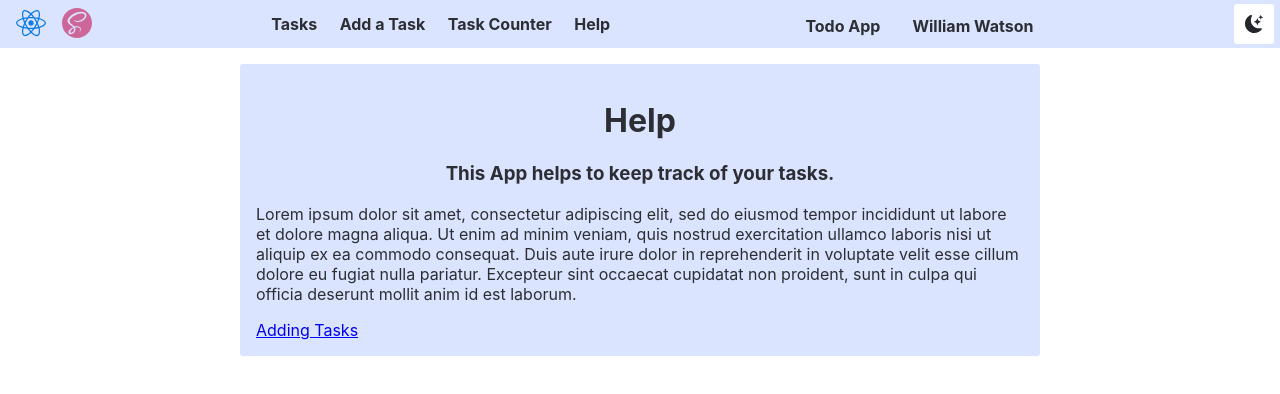
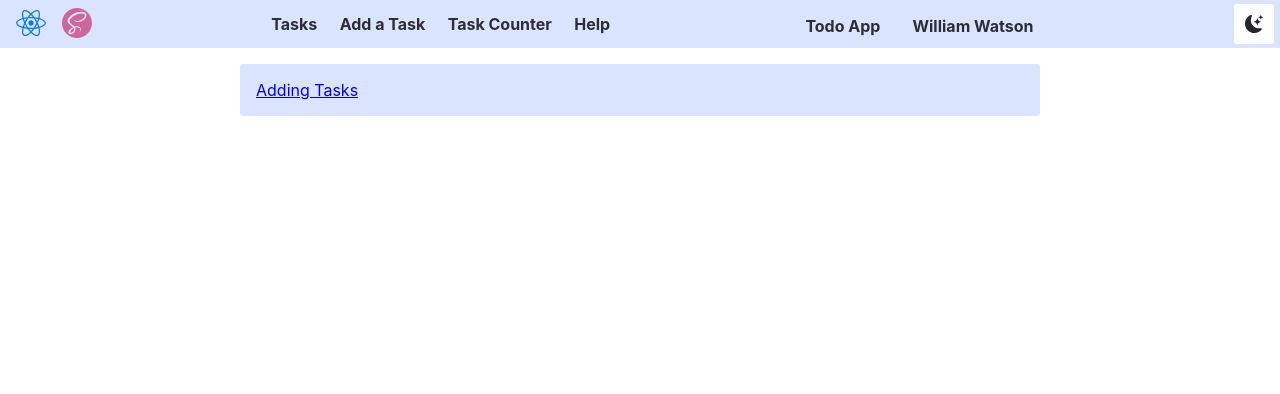
Before and after one commit to threnody5/INFO-5143-lab, a React (Create React App) app: page /help in a window 1280 px wide. Shown: the top 394 px of the page. Built offline with nearby package versions, Linux system fonts and the light colour scheme.

Commit message:
move Help content to HelpInformation page

```diff
--- a/src/pages/Help/index.jsx
+++ b/src/pages/Help/index.jsx
@@ -10,20 +10,7 @@ const Help = () => {
   return (
     <Card className={`${styles.helpContainer}`}>
       <div className={styles[theme]}>
-        <h1>Help</h1>
-        <h3>This App helps to keep track of your tasks.</h3>
-        <p>
-          Lorem ipsum dolor sit amet, consectetur adipiscing elit, sed do
-          eiusmod tempor incididunt ut labore et dolore magna aliqua. Ut enim ad
-          minim veniam, quis nostrud exercitation ullamco laboris nisi ut
-          aliquip ex ea commodo consequat. Duis aute irure dolor in
-          reprehenderit in voluptate velit esse cillum dolore eu fugiat nulla
-          pariatur. Excepteur sint occaecat cupidatat non proident, sunt in
-          culpa qui officia deserunt mollit anim id est laborum.
-        </p>
-        <div>
-          <Outlet />
-        </div>
+        <Outlet />
         <div>
           <Link to='adding-tasks'>Adding Tasks</Link>
         </div>
```
Also changed, not shown: src/pages/Help/HelpInformation/index.jsx (+21 -0 lines).
